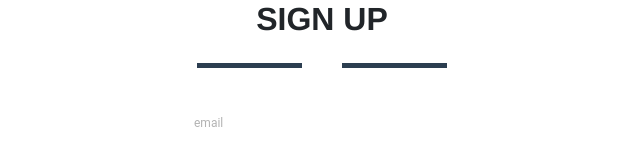
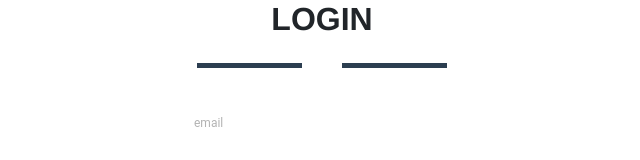
Before and after one commit to aijiechen/GameHub, a React (Create React App) app in the folder app/: page /login in a window 1280 px wide. Shown: the top 160 px of the page, without its empty margins (318-958 px from the left). Built offline with nearby package versions, Linux system fonts and the light colour scheme.

Commit message:
change login

```diff
--- a/app/src/routes/Login.js
+++ b/app/src/routes/Login.js
@@ -91,7 +91,7 @@ class Login extends React.Component{
 
 			<MuiThemeProvider>
 			<form className="text-center">
-			<h2 className="text-center">Sign up</h2>
+			<h2 className="text-center">Login</h2>
 			<hr className="star-primary" />
 
 
```
